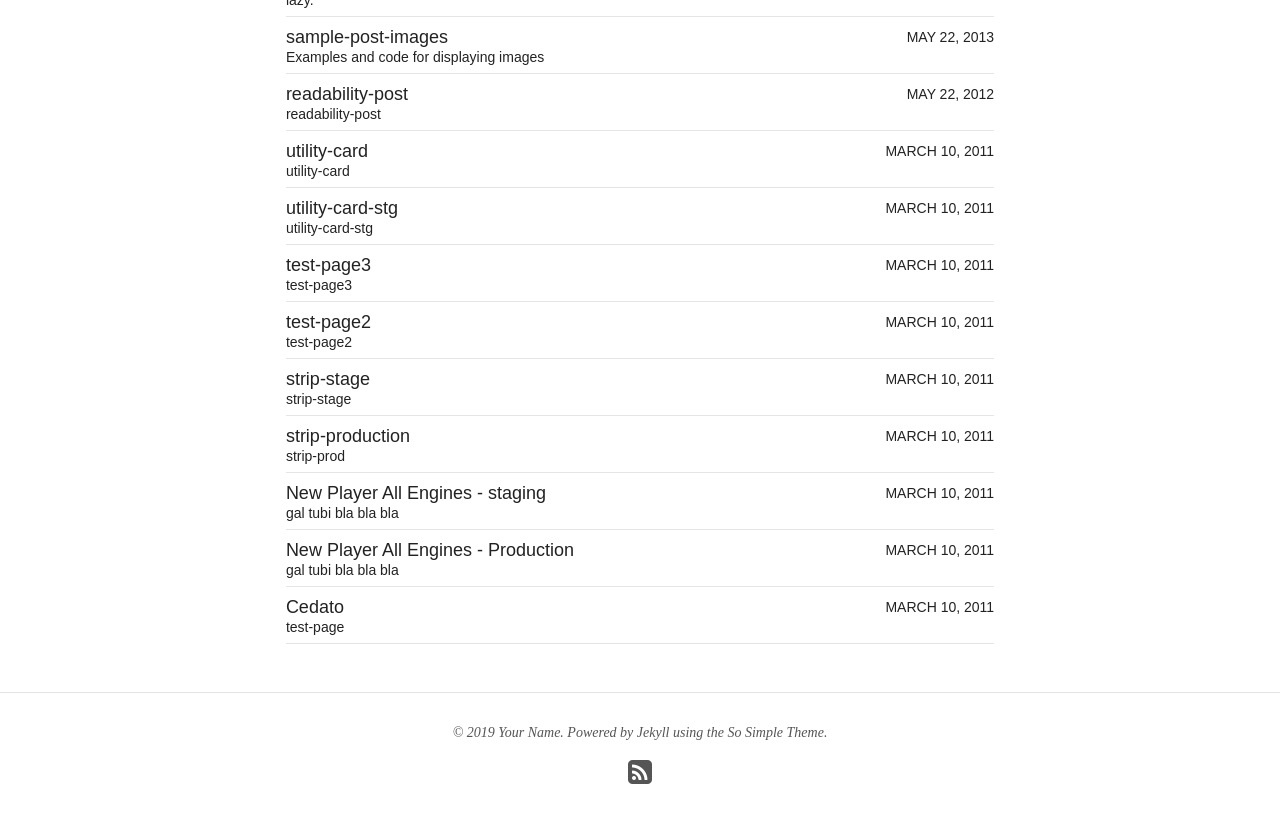
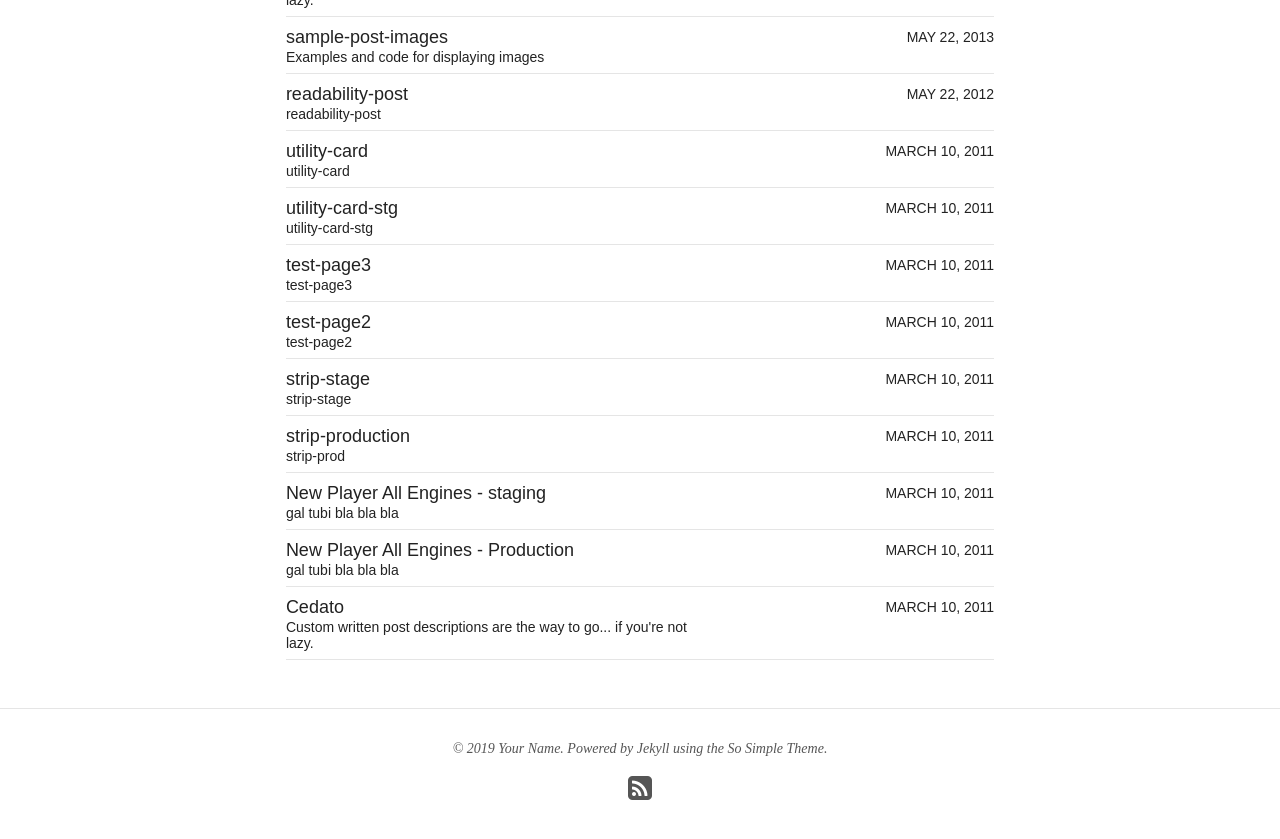
Before and after one commit to galdil/galdil.github.io, a Jekyll site: the page built from articles/index.md, in a window 1280 px wide and 900 px high, scrolled down 904 px. Shown: the top 839 px of the window. Built offline with Jekyll 4.4.1, drawn with Linux system fonts in a browser that asks for light colours; nearby versions of some CDN libraries.

Commit message:
Update 2011-03-10-Cedato.md

```diff
--- a/_posts/articles/2011-03-10-Cedato.md
+++ b/_posts/articles/2011-03-10-Cedato.md
@@ -1,12 +1,9 @@
 ---
+layout: post
 title: "Cedato"
-excerpt: "test-page"
-modified: 2017-09-26
+excerpt: "Custom written post descriptions are the way to go... if you're not lazy."
 categories: articles
-tags: [readability]
-image:
-  credit: WeGraphics
-  creditlink: http://wegraphics.net/downloads/free-ultimate-blurred-background-pack/
+tags: [sample-post, video]
 comments: true
 share: true
 ---
```
